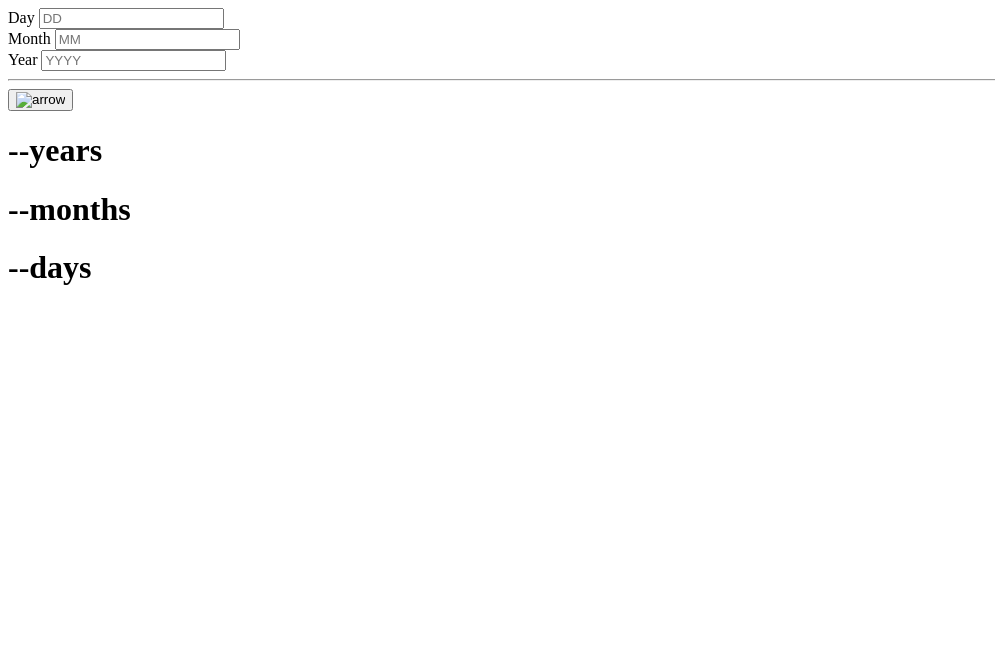
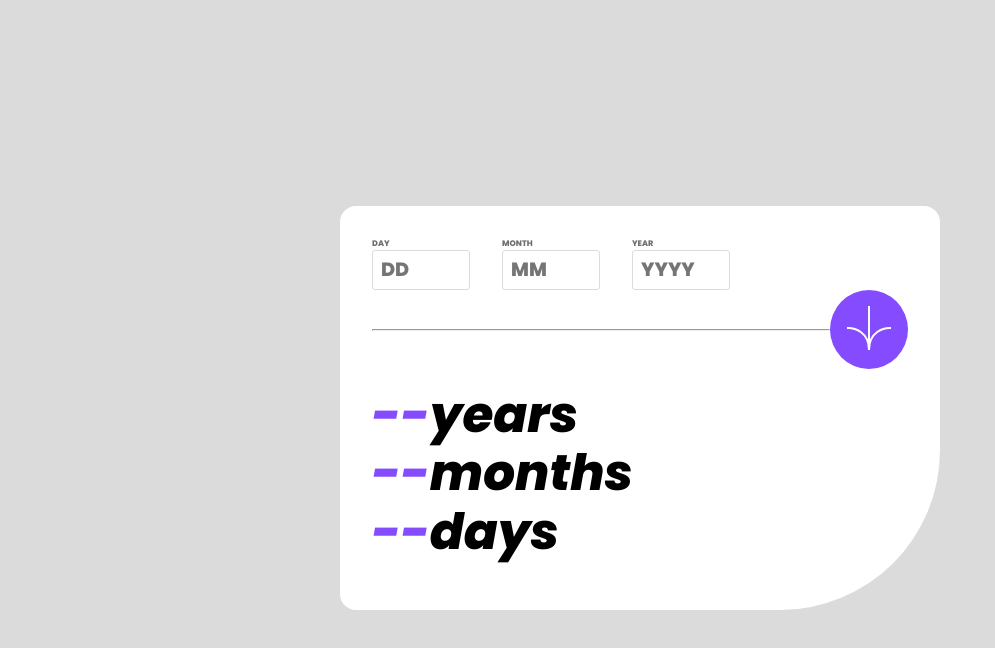
Before and after one commit to waru-guru/age-calculator-page, a plain HTML site: page index.html in a window 1280 px wide. Shown: the whole page, without its empty margins (0-995 px from the left). Drawn offline with Linux system fonts and the light colour scheme; the site is published under a folder, as on GitHub Pages, so addresses that start at the root find nothing.

Commit message:
I changed the path to the css file

```diff
--- a/index.html
+++ b/index.html
@@ -5,7 +5,7 @@
   <meta name="viewport" content="width=device-width, initial-scale=1.0"> <!-- displays site properly based on user's device -->
 
   <link rel="icon" type="image/png" sizes="32x32" href="./assets/images/favicon-32x32.png">
-  <link rel="stylesheet" href="/assets/css/styles.css">
+  <link rel="stylesheet" href="./assets/css/styles.css">
   <title>Age calculator page</title>
 
 </head>
@@ -33,7 +33,7 @@
             </div>
             <div class="submit-block">
               <hr>
-              <button type="submit" class="submit_btn"><img src="/assets/images/icon-arrow.svg" alt="arrow"></button>
+              <button type="submit" class="submit_btn"><img src="./assets/images/icon-arrow.svg" alt="arrow"></button>
             </div>
         </form>
         <div class="output">
```
